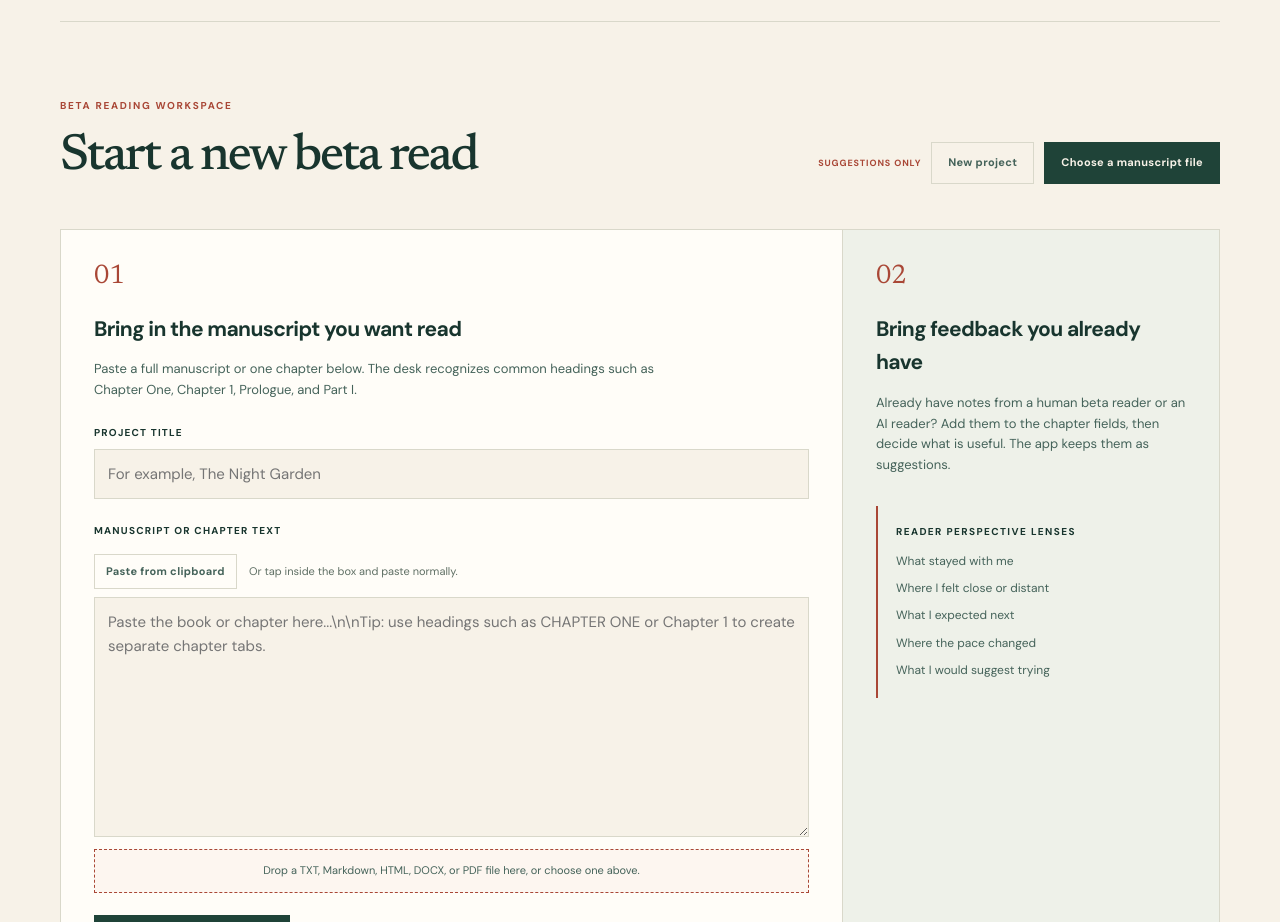
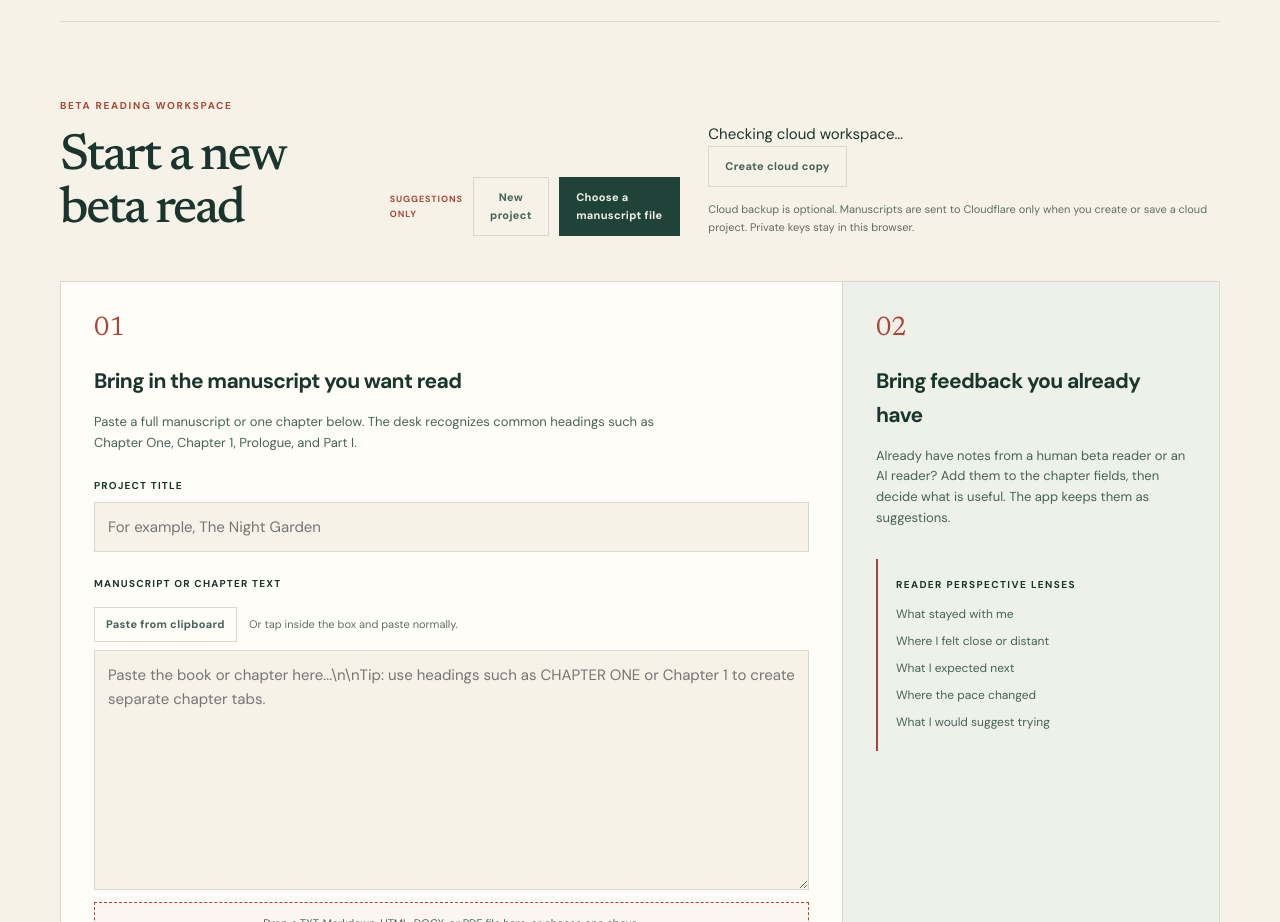
Before and after one commit to khgbookworks/authors-revision-desk, a website: page index.html in a window 1280 px wide. Shown: the part 800-1722 px from the top of the page. Drawn offline with nearby package versions, Linux system fonts and the light colour scheme; a script that the page names is missing.

Commit message:
Add cloud backup and author review controls

```diff
--- a/index.html
+++ b/index.html
@@ -49,6 +49,15 @@
         <div class="workspace-topline">
           <div><p class="eyebrow">Beta reading workspace</p><h2 id="workspaceHeading">Start a new beta read</h2></div>
           <div class="workspace-actions"><span class="mode-note">Suggestions only</span><button class="button button-quiet" type="button" data-new-project>New project</button><label class="button button-primary file-button" for="fileInput">Choose a manuscript file<input id="fileInput" type="file" accept=".txt,.md,.markdown,.html,.htm,.docx,.pdf,text/plain,text/markdown,text/html,application/pdf,application/vnd.openxmlformats-officedocument.wordprocessingml.document" /></label></div>
+        <div class="cloud-workspace-bar" aria-label="Cloud project controls">
+          <span id="cloudStatus" class="cloud-status">Checking cloud workspace…</span>
+          <div class="cloud-workspace-actions">
+            <button class="button button-quiet" type="button" data-cloud-create>Create cloud copy</button>
+            <button class="button button-quiet" type="button" data-cloud-save hidden>Save cloud version</button>
+            <button class="button button-primary" type="button" data-cloud-share hidden>Create author review link</button>
+          </div>
+          <p class="micro-note">Cloud backup is optional. Manuscripts are sent to Cloudflare only when you create or save a cloud project. Private keys stay in this browser.</p>
+        </div>
         </div>
 
         <div class="onboarding" id="onboarding">
```
